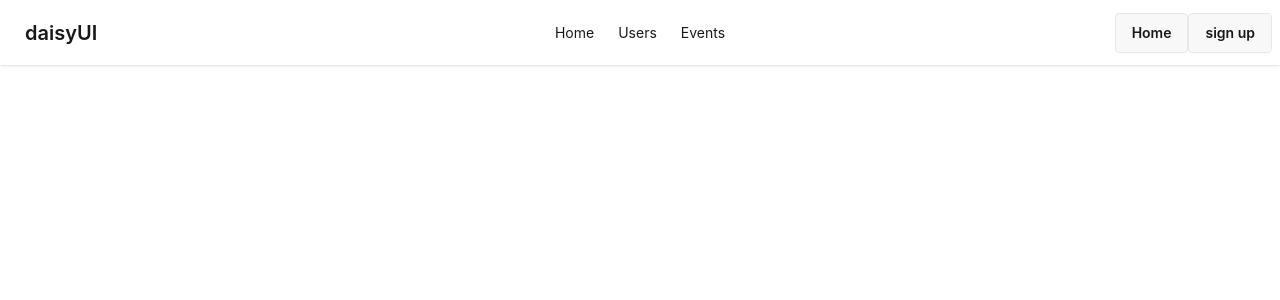
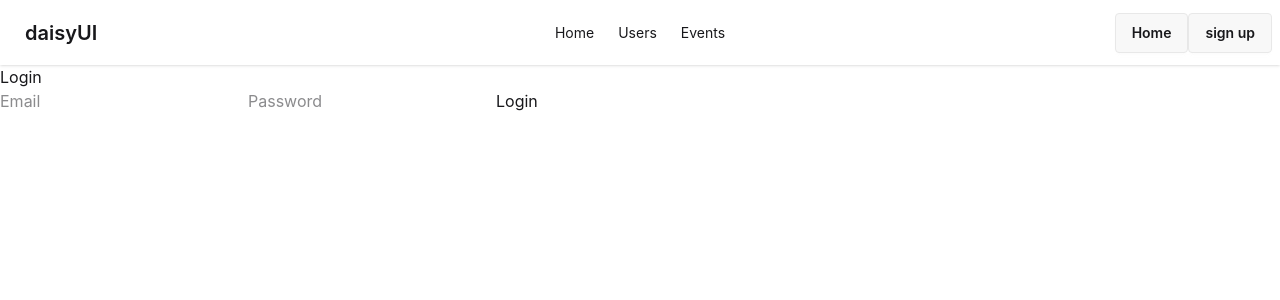
Before and after one commit to OlenaDonchenko/event-app, a React (Vite) app: page /login in a window 1280 px wide. Shown: the top 300 px of the page. Built offline with nearby package versions, Linux system fonts and the light colour scheme.

Commit message:
Add new branch feature/login

```diff
--- a/src/App.jsx
+++ b/src/App.jsx
@@ -9,6 +9,7 @@
 import Events from './pages/Events';
 import Event from './pages/Event';
 import SignUp from './pages/SignUp';
+import Login from './pages/Login';
 
 function App() {
   return (
@@ -22,6 +23,7 @@
           <Route path="/users/:id" element={<User />} />
           <Route path="/events" element={<Events />} />
           <Route path="/events/:id" element={<Event />} />
+          <Route path="/login" element={<Login />} />
         </Routes>
       </BrowserRouter>
     </AuthProvider>
--- /dev/null
+++ b/src/pages/Login.jsx
@@ -0,0 +1,47 @@
+
+import { useState } from 'react';
+import { useNavigate } from 'react-router';
+
+const Login = () => {
+  const navigate = useNavigate();
+
+  const [email, setEmail] = useState('');
+  const [password, setPassword] = useState('');
+
+    const handleSubmit = async (e) => {
+        e.preventDefault();
+        const res = await fetch(`http://localhost:3001/api/login`, {
+            method: 'POST',
+            headers: { 'Content-Type': 'application/json' },
+            body: JSON.stringify({
+                email,
+                password,
+            }),
+        });
+
+        const data = await res.json();
+        console.log(data);
+    };
+        return (
+            <div>
+                <h1>Login</h1>
+                <form onSubmit={handleSubmit}>
+                    <input
+                        type="email"
+                        placeholder="Email"
+                        value={email}
+                        onChange={(e) => setEmail(e.target.value)}
+                        />
+                    <input
+                        type="password"
+                        placeholder="Password"
+                        value={password}
+                        onChange={(e) => setPassword(e.target.value)}
+                        />
+                    <button type="submit">Login</button>
+                </form>
+            </div>
+            );
+        };
+
+export default Login;
```
